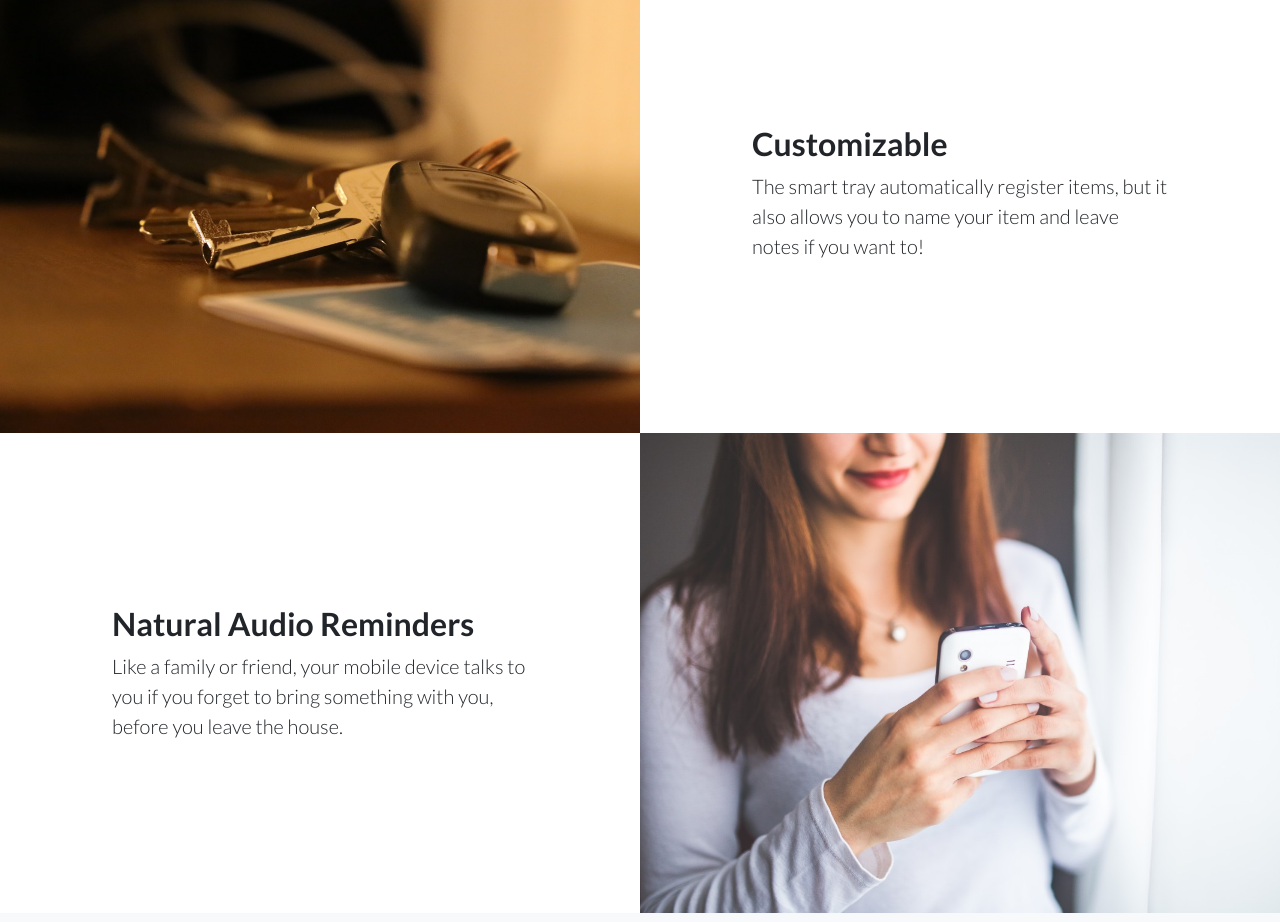
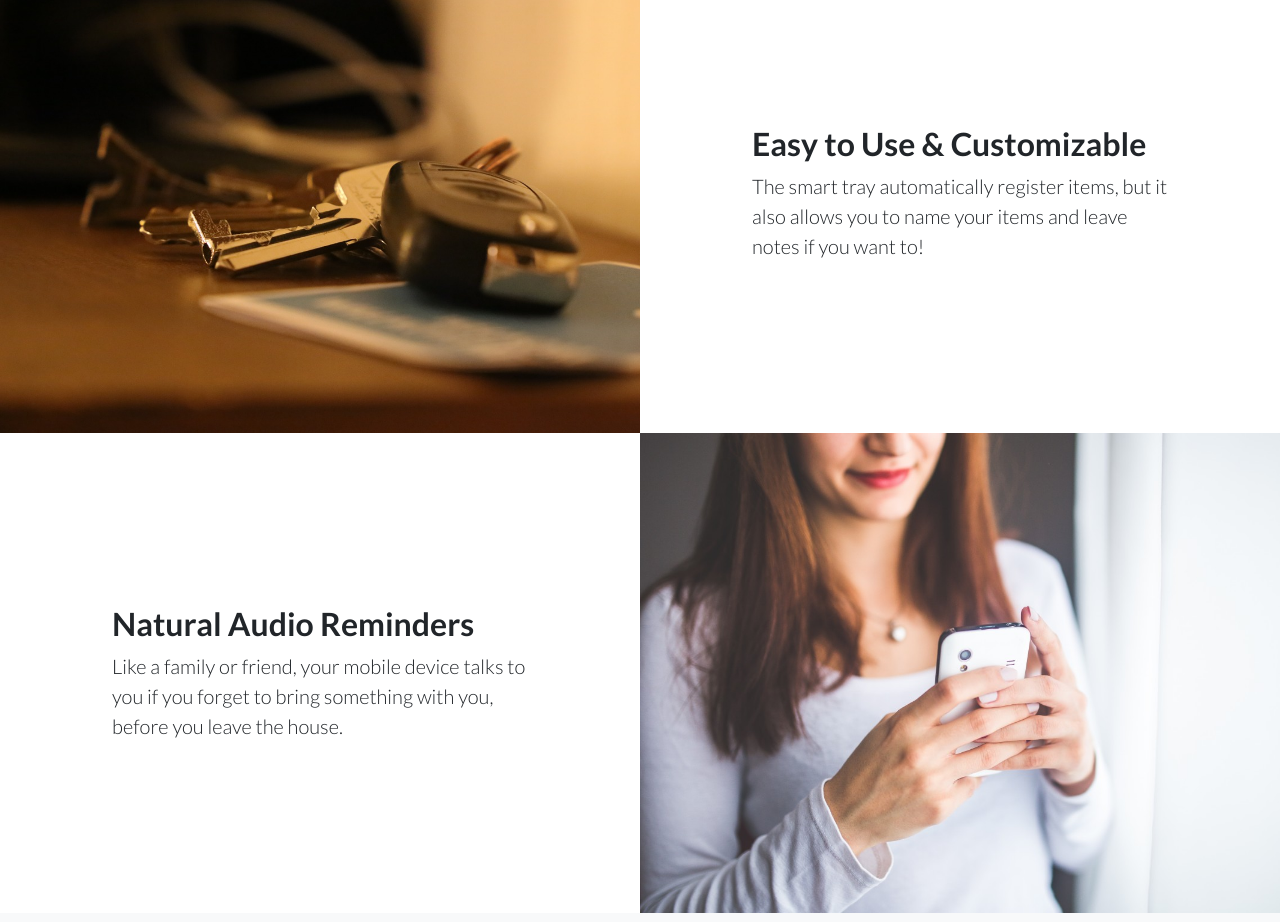
Before and after one commit to jamesylgan/ForgetMeNot, a website: page index.html in a window 1280 px wide. Shown: the part 1700-2622 px from the top of the page. Drawn offline with Linux system fonts and the light colour scheme.

Commit message:
Update index.html

```diff
--- a/index.html
+++ b/index.html
@@ -101,8 +101,8 @@
         <div class="row no-gutters">
           <div class="col-lg-6 text-white showcase-img" style="background-image: url('img/car_key.jpg');"></div>
           <div class="col-lg-6 my-auto showcase-text">
-            <h2>Customizable</h2>
-            <p class="lead mb-0">The smart tray automatically register items, but it also allows you to name your item and leave notes if you want to!</p>
+            <h2>Easy to Use &amp; Customizable</h2>
+            <p class="lead mb-0">The smart tray automatically register items, but it also allows you to name your items and leave notes if you want to!</p>
           </div>
         </div>
         <div class="row no-gutters">
```
